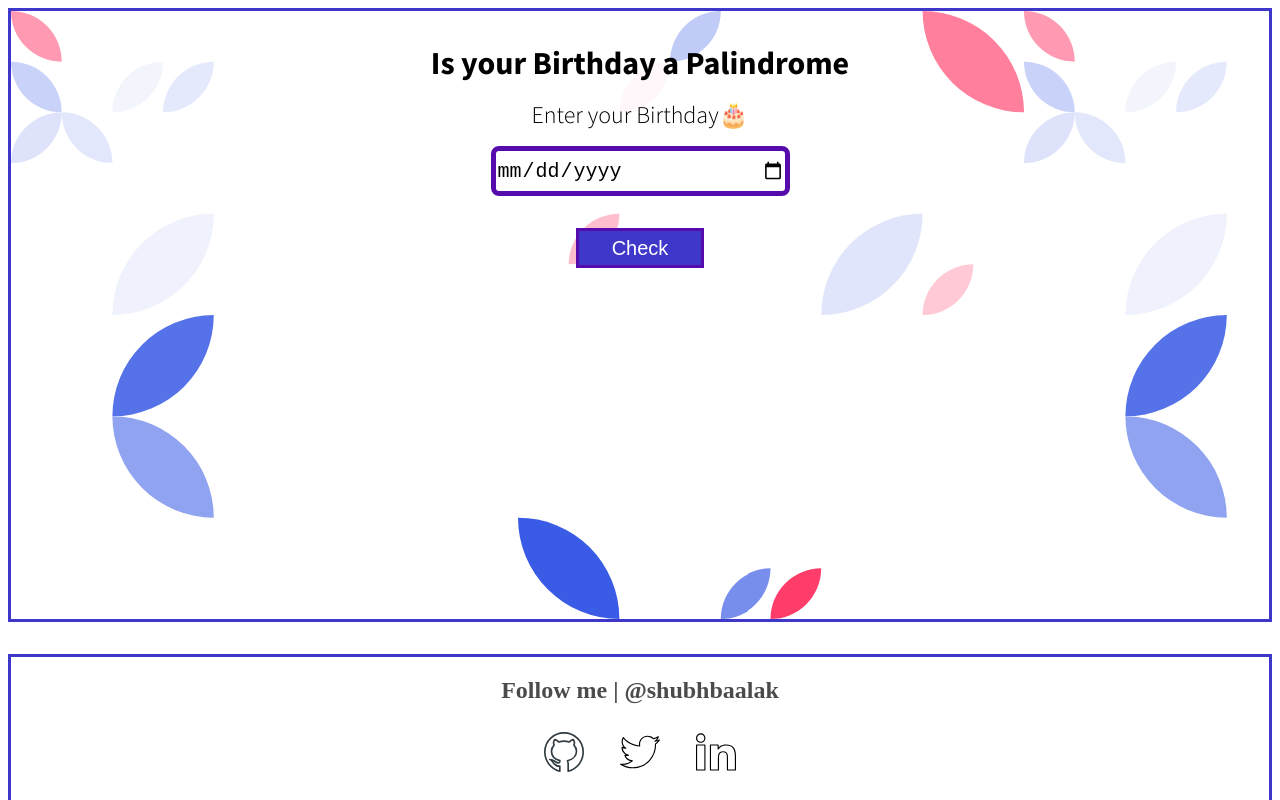
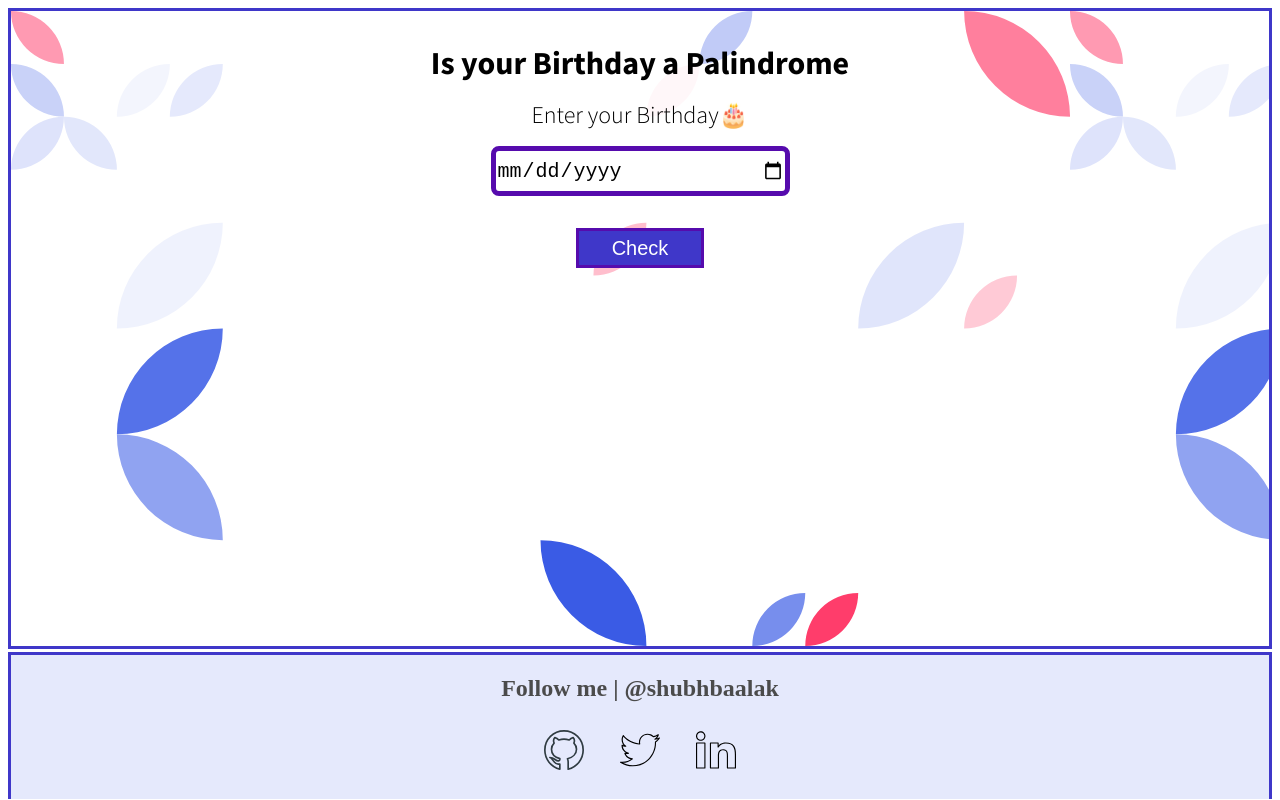
Before and after one commit to shubh-dwivedi/palindrome-birthday-app, a plain HTML site: page index.html in a window 1280 px wide. Drawn offline with Linux system fonts and the light colour scheme.

Commit message:
minor changes

```diff
--- a/index.html
+++ b/index.html
@@ -8,15 +8,16 @@
     <link rel="stylesheet" href="styles.css" />
 </head>
 <body>
-
+    <main class="container-main">
         <div class="container-center">
             <h1 class="heading-main">Is your Birthday a Palindrome</h1>
             <label for="input-date">Enter your Birthday🎂</label>
             <input id="input-date" type="date" />
             <button id="check-if-palindrome">Check</button>
             <div id="output"></div>
+        </div>
+    </main>
 
-    </div>
 
     <footer>
         <h2>Follow me | @shubhbaalak</h2>
--- a/styles.css
+++ b/styles.css
@@ -1,6 +1,10 @@
 
 @import url('https://fonts.googleapis.com/css2?family=Source+Sans+Pro:wght@300;600;700&display=swap');
 
+
+body {
+    margin-bottom: 0;
+}
 :root {
     --primary-color: #4895ef;
     --secondary-color: #3f37c9;
@@ -12,10 +16,16 @@
     padding: 1rem;
     text-align: center;
     font-family: "Source sans pro", sans-serif;
-    /* background-color: #4895ef; */
+
+    min-height: max-content;
+    height: 32rem;
+}
+
+.container-main {
     background-image: url("images/patternBackground.svg");
     border: 0.2rem solid #3f37c9;
-    height: 72vh;
+    padding-bottom: calc(100vh - 44.3rem);
+    min-height: max-content;
 }
 
 .heading-main {
@@ -53,20 +63,22 @@ label {
 #output {
     font-size: 1.65rem;
     padding: 0.5rem;
-    color: grey;
+    color: rgb(75, 75, 75);
     background-color: white;
     width: fit-content;
     margin: auto;
 }
 
 footer {
-    position: absolute;
+    position: static;
     bottom: 0;
     left: 0;
     right: 0;
-    margin: auto 0.5rem;
+    margin: auto 0rem;
     text-align: center;
-    background-color: white;
+    background-color: #e5e9fc;
+    height: 9rem;
+    margin-top: 0.2rem;
     border-top: 0.2rem solid var(--secondary-color);
     border-left: 0.2rem solid var(--secondary-color);
     border-right: 0.2rem solid var(--secondary-color);
@@ -76,6 +88,9 @@ footer {
 footer ul {
     text-decoration: none;
     padding-inline-start: 0;
+    width: fit-content;
+    margin: auto;
+    margin-bottom: 1rem;
 }
 
 footer li {
```
Also changed, not shown: images/patternFooter.svg (added). Lines whose indentation alone changed are shown as unchanged.
